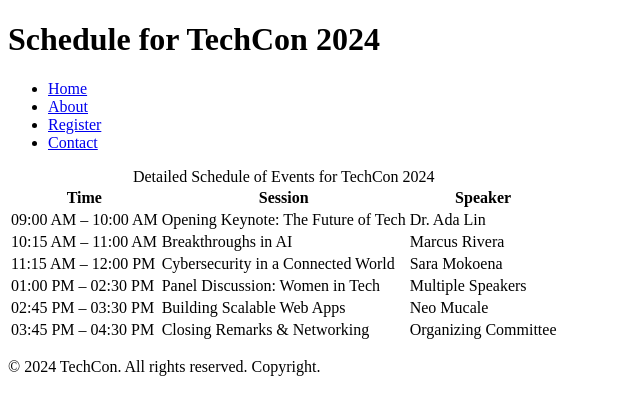
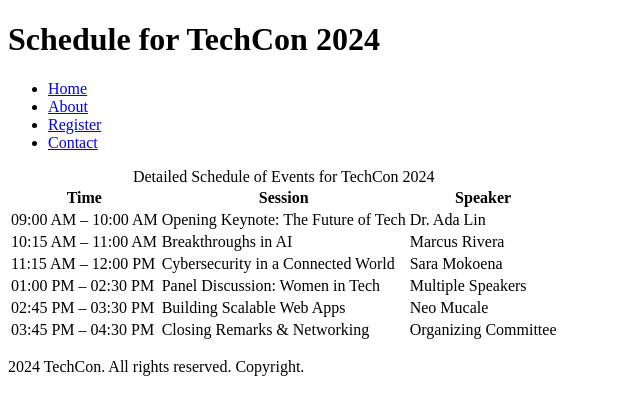
Before and after one commit to Neo-Almeida/TechCon_HTML, a plain HTML site: page techcon_website/schedule.html in a window 1280 px wide. Shown: the full height of the page, 0-640 px from the left. Drawn offline with Linux system fonts and the light colour scheme.

Commit message:
almeida2

```diff
--- a/techcon_website/schedule.html
+++ b/techcon_website/schedule.html
@@ -67,7 +67,7 @@
 
     <!-- Footer -->
     <footer>
-        <p>&copy; 2024 TechCon. All rights reserved. Copyright.</p>
+        <p> 2024 TechCon. All rights reserved. Copyright.</p>
     </footer>
 
 </body>
```
